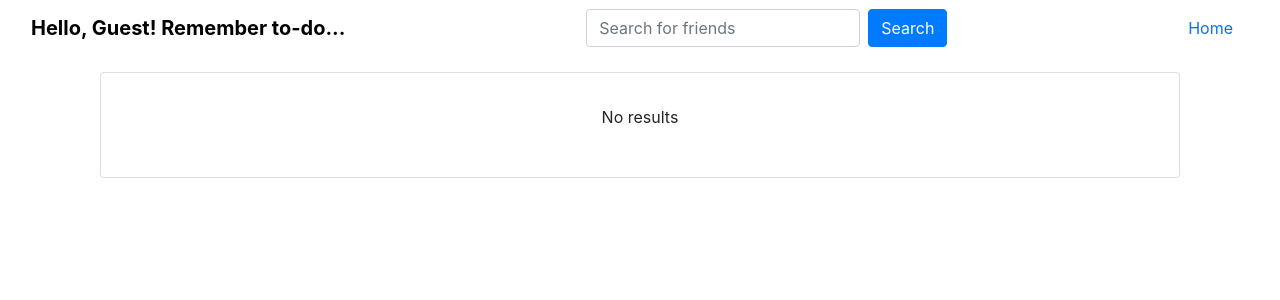
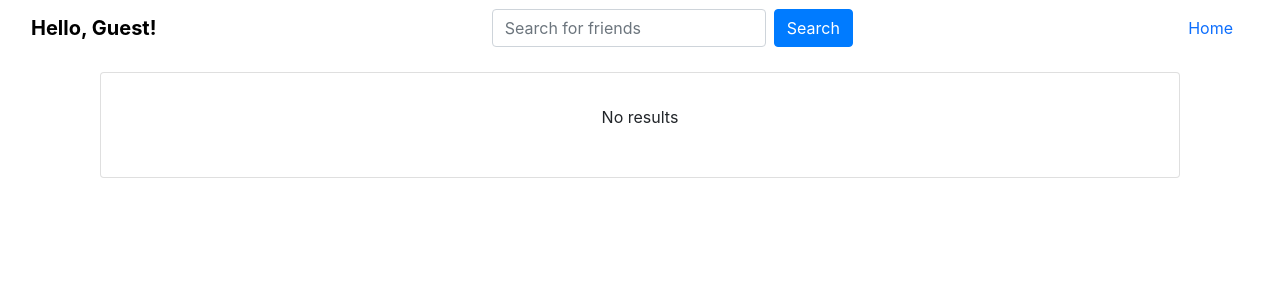
Before and after one commit to jake-bestland/django-todo-app, a Django app: page /search/ in a window 1280 px wide. Shown: the top 300 px of the page. Run offline with Django 5.2, Linux system fonts and the light colour scheme; some libraries are stand-ins or nearby versions.

Commit message:
changed navbar greeting

```diff
--- a/templates/base.html
+++ b/templates/base.html
@@ -15,7 +15,7 @@
         <div>
         <nav class="navbar">
             <div class="container-fluid">
-                <a class="navbar-brand" href="/"><strong>Hello, {{user.username|default:"Guest" }}!  Remember to-do...</strong></a>
+                <a class="navbar-brand" href="/"><strong>Hello, {{user.username|default:"Guest" }}!</strong></a>
                 <form class="d-flex" role="search" action="{% url 'search' %}">
                     <input class="form-control me-2" name="q" type="search" placeholder="Search for friends" aria-label="Search for friends">
                     <button type="submit" class="btn btn-primary">Search</button>
```
